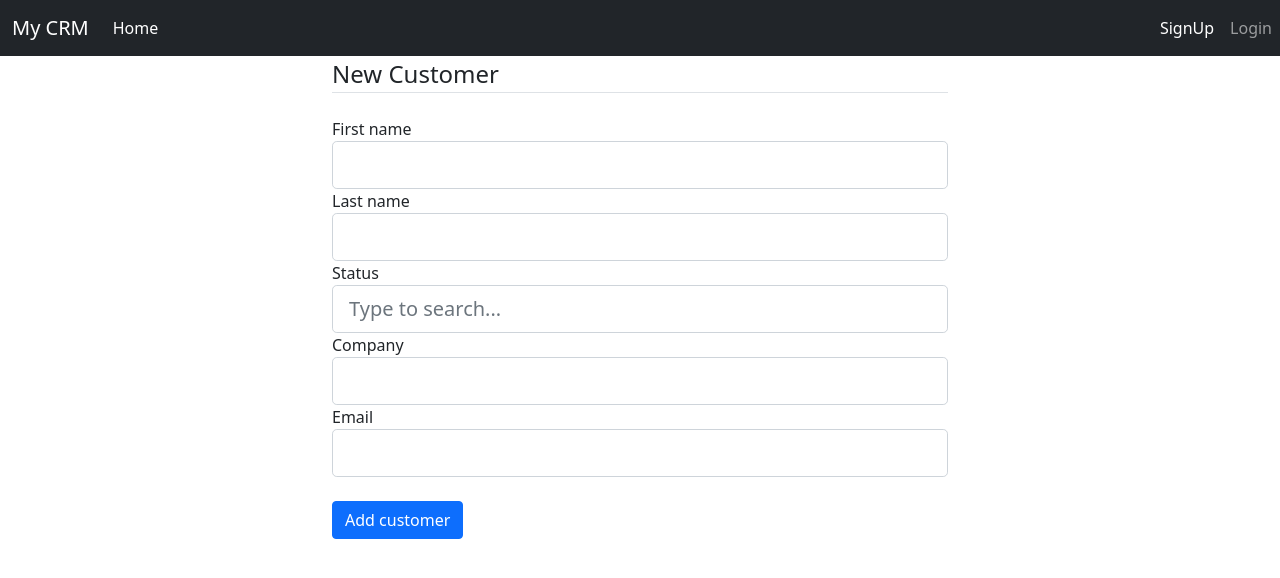
After one commit to ecoarchie/flask_crm, a Flask app: page /add_customer in a window 1280 px wide. The commit adds this page. Shown: the top 578 px of the page. Run offline with Flask 2, Linux system fonts and the light colour scheme.

Commit message:
add_customer route added

```diff
--- a/my_flask/customers/forms.py
+++ b/my_flask/customers/forms.py
@@ -0,0 +1,20 @@
+from flask_wtf import FlaskForm
+from wtforms import StringField, SubmitField
+from wtforms.validators import DataRequired, Length, Email
+
+
+class AddCustomerForm(FlaskForm):
+    first_name = StringField(
+        label="First name", validators=[DataRequired(), Length(min=3, max=20)]
+    )
+    last_name = StringField(
+        label="Last name", validators=[DataRequired(), Length(min=3, max=20)]
+    )
+    status = StringField(
+        label="Status", validators=[DataRequired(), Length(min=3, max=20)]
+    )
+    company = StringField(
+        label="Company", validators=[DataRequired(), Length(min=3, max=20)]
+    )
+    email = StringField(label="Email", validators=[DataRequired(), Email()])
+    submit = SubmitField(label="Add customer")
--- a/my_flask/customers/routes.py
+++ b/my_flask/customers/routes.py
@@ -1,8 +1,39 @@
+from flask.helpers import url_for
+from werkzeug.utils import redirect
+from my_flask import db
+from flask import flash
+from my_flask.models import Customer
 from flask import Blueprint, render_template
+from flask_login import login_required, current_user
+from my_flask.customers.forms import AddCustomerForm
 
 customers = Blueprint("customers", __name__)
 
 
 @customers.route("/customers")
+@login_required
 def customers_page():
-    return render_template("customers.html", title="Customers")
+    return render_template("customers/customers.html", title="Customers")
+
+
+@customers.route("/add_customer", methods=["GET", "POST"])
+def add_customer():
+    statuses = ["NEW", "OFFER_SENT", "LOST", "WIN"]
+    form = AddCustomerForm()
+    if form.validate_on_submit():
+        customer = Customer(
+            first_name=form.first_name.data,
+            last_name=form.last_name.data,
+            status=form.status.data,
+            company=form.company.data,
+            email=form.email.data,
+            manager_id=current_user.id,
+        )
+        db.session.add(customer)
+        db.session.commit()
+        flash(
+            f"Customer {form.first_name.data} {form.last_name.data} created successfully",
+            category="success",
+        )
+        return redirect(url_for("customers.customers_page"))
+    return render_template("customers/add_customer.html", form=form, statuses=statuses)
--- a/my_flask/models.py
+++ b/my_flask/models.py
@@ -54,7 +54,7 @@ class Customer(db.Model):
     id = db.Column(db.Integer, primary_key=True)
     first_name = db.Column(db.String(20), unique=False, nullable=False)
     last_name = db.Column(db.String(20), unique=False, nullable=True)
-    status = db.Column(db.String(20), unique=False, nullable=False)
+    status = db.Column(db.String(20), unique=False, nullable=False, default="NEW")
     company = db.Column(db.String(20), unique=False, nullable=True)
     email = db.Column(db.String(120), unique=True, nullable=False)
     date_created = db.Column(db.DateTime, default=datetime.utcnow)
--- /dev/null
+++ b/my_flask/templates/customers/add_customer.html
@@ -0,0 +1,77 @@
+{% extends "layout.html" %}
+
+{% block contentA %}
+<div class="container w-50">
+    <form action="" method="POST">
+        {{form.hidden_tag()}}
+        <fieldset>
+            <legend class="border-bottom mb-4">New Customer</legend>
+            <div class="form-group">
+                {{form.first_name.label(class="form-control-label")}}
+                {% if form.first_name.errors %}
+                {{form.first_name(class="form-control form-control-lg is-invalid")}}
+                {% for error in form.first_name.errors %}
+                <span>{{error}}</span>
+                {% endfor %}
+                {% else %}
+                {{form.first_name(class="form-control form-control-lg")}}
+                {% endif %}
+            </div>
+            <div class="form-group">
+                {{form.last_name.label(class="form-control-label")}}
+                {% if form.last_name.errors %}
+                {{form.last_name(class="form-control form-control-lg is-invalid")}}
+                {% for error in form.last_name.errors %}
+                <span>{{error}}</span>
+                {% endfor %}
+                {% else %}
+                {{form.last_name(class="form-control form-control-lg")}}
+                {% endif %}
+            </div>
+            <div class="form-group">
+                {{form.status.label(class="form-control-label")}}
+                {% if form.status.errors %}
+                {{form.status(class="form-control form-control-lg is-invalid")}}
+                {% for error in form.status.errors %}
+                <span>{{error}}</span>
+                {% endfor %}
+                {% else %}
+                {{form.status(class="form-control form-control-lg", list="datalistOptions", id="exampleDataList",
+                placeholder="Type to search...")}}
+                <datalist id="datalistOptions">
+                    {% for status in statuses%}
+                    <option value={{ status }}>
+                        {% endfor %}
+
+                </datalist>
+                {% endif %}
+            </div>
+            <div class="form-group">
+                {{form.company.label(class="form-control-label")}}
+                {% if form.company.errors %}
+                {{form.company(class="form-control form-control-lg is-invalid")}}
+                {% for error in form.company.errors %}
+                <span>{{error}}</span>
+                {% endfor %}
+                {% else %}
+                {{form.company(class="form-control form-control-lg")}}
+                {% endif %}
+            </div>
+            <div class="form-group">
+                {{form.email.label(class="form-control-label")}}
+                {% if form.email.errors %}
+                {{form.email(class="form-control form-control-lg is-invalid")}}
+                {% for error in form.email.errors %}
+                <span>{{error}}</span>
+                {% endfor %}
+                {% else %}
+                {{form.email(class="form-control form-control-lg")}}
+                {% endif %}
+            </div>
+        </fieldset>
+        <div class="form-group mt-4">
+            {{form.submit(class="btn btn-primary")}}
+        </div>
+    </form>
+</div>
+{% endblock contentA %}
--- a/my_flask/templates/layout.html
+++ b/my_flask/templates/layout.html
@@ -20,18 +20,30 @@
     <nav class="navbar sticky navbar-expand-lg navbar-dark bg-dark">
         <div class="container-fluid">
             <a class="navbar-brand" href="#">My CRM</a>
-            <button class="navbar-toggler" type="button" data-bs-toggle="collapse" data-bs-target="#navbarNavAltMarkup"
-                aria-controls="navbarNavAltMarkup" aria-expanded="false" aria-label="Toggle navigation">
+            <button class="navbar-toggler" type="button" data-bs-toggle="collapse"
+                data-bs-target="#navbarNavDarkDropdown" aria-controls="navbarNavDarkDropdown" aria-expanded="false"
+                aria-label="Toggle navigation">
                 <span class="navbar-toggler-icon"></span>
             </button>
-            <div class="collapse navbar-collapse" id="navbarNavAltMarkup">
+            <div class="collapse navbar-collapse" id="navbarNavDarkDropdown">
                 <div class="navbar-nav">
                     <a class="nav-link active" aria-current="page" href="{{url_for('main.home')}}">Home</a>
                     {%if current_user.is_authenticated%}
                     <a class="nav-link active" aria-current="page" href="{{url_for('users.account')}}">Account</a>
+                    <a class="nav-link" href="{{url_for('projects.projects_page')}}">Projects</a>
+                    <li class="nav-item dropdown">
+                        <a class="nav-link dropdown-toggle" href="#" id="navbarDarkDropdownMenuLink" role="button"
+                            data-bs-toggle="dropdown" aria-expanded="true">
+                            Customers
+                        </a>
+                        <ul class="dropdown-menu dropdown-menu-dark" aria-labelledby="navbarDarkDropdownMenuLink">
+                            <li><a class="dropdown-item" href="{{url_for('customers.customers_page')}}">See all</a></li>
+                            <li><a class="dropdown-item" href="{{url_for('customers.add_customer')}}">Add customer</a>
+                            </li>
+                            <li><a class="dropdown-item" href="#">Something else here</a></li>
+                        </ul>
+                    </li>
                     {%endif%}
-                    <a class="nav-link" href="{{url_for('projects.projects_page')}}">Projects</a>
-                    <a class="nav-link" href="{{url_for('customers.customers_page')}}">Customers</a>
                 </div>
             </div>
         </div>
```
Also changed, not shown: my_flask/templates/customers/customers.html (renamed from my_flask/templates/customers.html).
